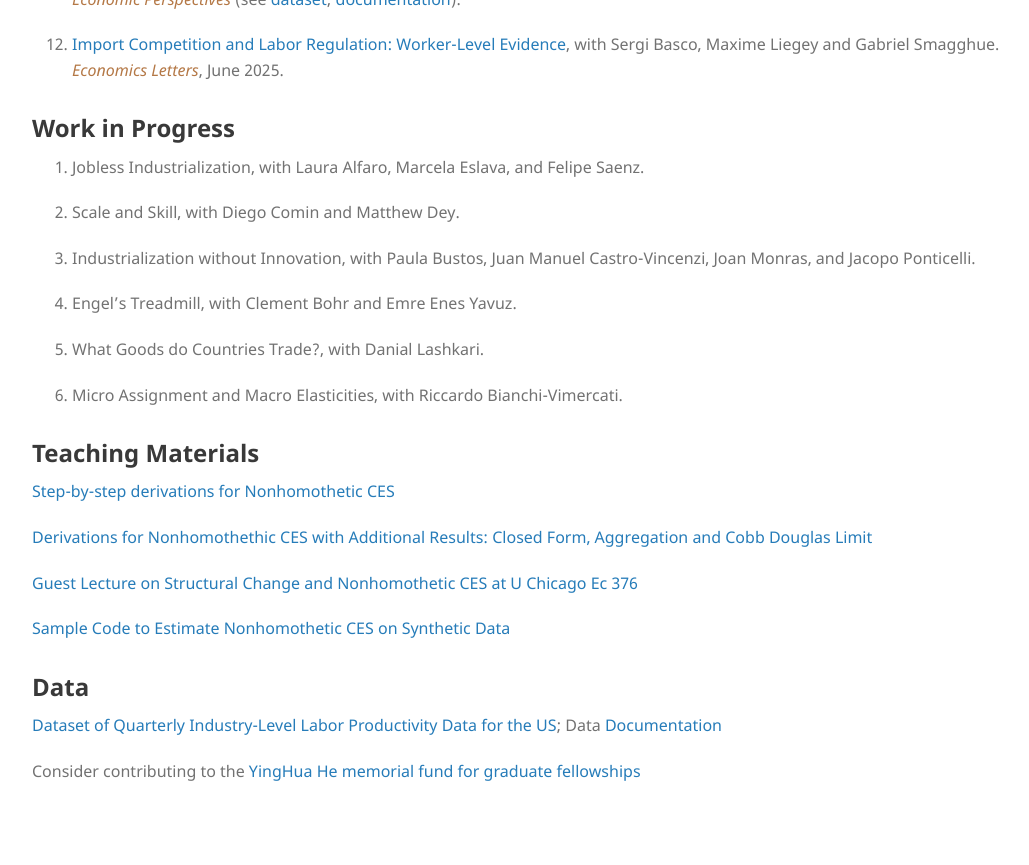
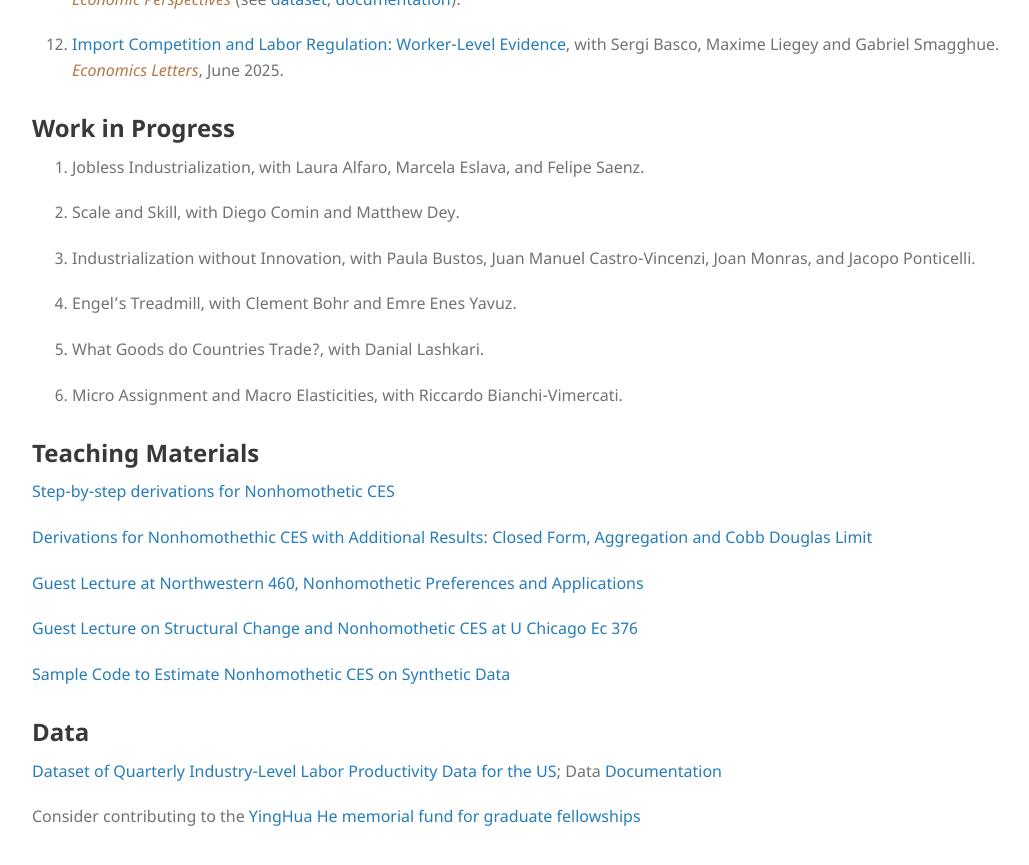
Before and after one commit to mestieri/mestieri.github.io, a Jekyll site: the page built from index.md, in a window 1280 px wide and 900 px high, scrolled down 2177 px. Shown: the top 865 px of the window, without its empty margins (96-1125 px from the left). Built offline with Jekyll 4.4.1, drawn with Linux system fonts in a browser that asks for light colours.

Commit message:
Add guest lecture link for Northwestern 460

```diff
--- a/index.md
+++ b/index.md
@@ -190,6 +190,8 @@ for Nonhomothetic CES Preferences](https://www.dropbox.com/scl/fi/obu49nw8d74wye
 
 [Derivations for Nonhomothethic CES with Additional Results: Closed Form, Aggregation and Cobb Douglas Limit](https://www.dropbox.com/scl/fi/u6eyanwfdavc457wwv058/nhceshcdstepbystep.pdf?rlkey=2pyis9bn13zoyjchx7c30geh2&dl=0)
 
+[Guest Lecture at Northwestern 460, Nonhomothetic Preferences and Applications](https://www.dropbox.com/scl/fi/yfbhib0kpazn53oweugf8/460_2026_class.pdf?rlkey=mmkyom5mkmhh871tp83287m4n&dl=0)
+
 [Guest Lecture on Structural Change and Nonhomothetic CES at U Chicago Ec 376](https://www.dropbox.com/s/desc962vwmcdbat/structural_change_lecture.pdf?dl=0)
 
 [Sample Code to Estimate Nonhomothetic CES on Synthetic Data](https://www.dropbox.com/s/adzdfl0najc7jc5/estimation_nhces.zip?dl=0)
```
